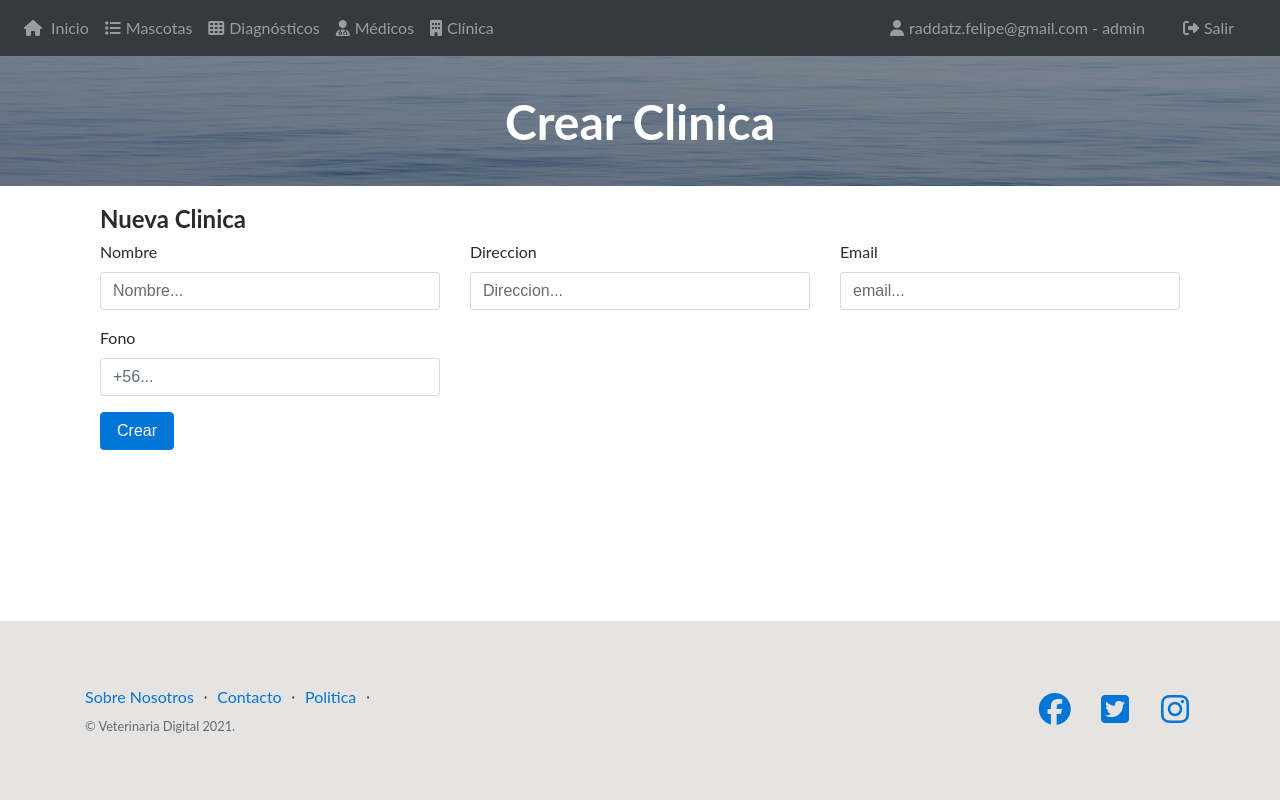
After one commit to piperaddatz/DigitalVet, a Django app: page /clinica/crear in a window 1280 px wide. The commit adds this page. Run offline with Django 3.2, Linux system fonts and the light colour scheme; a user stored in the database is signed in; some libraries are stand-ins or nearby versions.

Commit message:
CRUD Clinicas

```diff
--- a/vet/forms.py
+++ b/vet/forms.py
@@ -2,7 +2,7 @@ from django.contrib.auth.forms import UserCreationForm, UserChangeForm
 
 from django import forms
 from . import models
-from .models import CustomUser, Mascota, Diagnostico
+from .models import CustomUser, Mascota, Diagnostico, Clinica
 
 
 
@@ -40,6 +40,12 @@ class DiagnosticoForm(forms.ModelForm):
         fields = ('titulo', 'descripcion','clinica')
 
 
+class ClinicaForm(forms.ModelForm):
+    class Meta:
+        model = Clinica
+        fields = ('nombre','direccion','email','fono')
+
+
 '''
 class UsuarioForm(forms.ModelForm):
     class Meta:
--- a/vet/models.py
+++ b/vet/models.py
@@ -24,17 +24,19 @@ class CustomUser(AbstractBaseUser, PermissionsMixin):
     def __str__(self):
         return self.email
 
+
 # CLÍNICA
 class Clinica(models.Model):
     nombre = models.CharField(max_length=50)
     direccion = models.TextField()
     email = models.EmailField(max_length=50)
     fono = models.CharField(max_length=15)
-    profile_pic = models.ImageField()
+    profile_pic = models.ImageField(upload_to='clinica_profile',blank=True)
     created_at = models.DateTimeField(auto_now_add=True)
 
     def __str__(self):
         return self.nombre
+
 
 # MASCOTA
 class Mascota(models.Model):
--- /dev/null
+++ b/vet/templates/clinicas/crear.html
@@ -0,0 +1,71 @@
+{% extends "base.html" %}
+
+{% block content %}
+
+<body>
+
+    <header class="masthead text-white text-center hola" style="padding: 40px;">
+        <div class="overlay"></div>
+        <div class="container" style="height: 50px;">
+            <div class="row">
+                <div class="col-xl-9 mx-auto">
+                    <h1 class="mb-5">Crear Clinica</h1>
+                </div>
+            </div>
+        </div>
+    </header>
+
+    <div class="container" style="margin-top: 20px">
+
+        <div class="container">
+            <h4>Nueva Clinica</h4>
+
+            <!--
+            <form method="POST" action="#" id="groupForm">
+                {% csrf_token %}
+                {{ form.as_p }}
+                <input type="submit" value="Create" class="btn btn-primary btn-large">
+            </form>-->
+
+            <form method="POST" action="#" id="groupForm">
+                {% csrf_token %}
+
+                <div class="row">
+                    <div class="col-lg-4">
+                        <div class="form-group">
+                            <label for="nombre">Nombre</label>
+                            <input type="text" class="form-control" name="nombre" placeholder="Nombre...">
+                        </div>
+                    </div>
+                    <div class="col-lg-4">
+                        <div class="form-group">
+                            <label for="direccion">Direccion</label>
+                            <input type="text" class="form-control" name="direccion" placeholder="Direccion...">
+                        </div>
+                    </div>
+                    <div class="col-lg-4">
+                        <div class="form-group">
+                            <label for="email">Email</label>
+                            <input type="email" class="form-control" name="email" placeholder="email...">
+                        </div>
+                    </div>
+
+                    <div class="col-lg-4">
+                        <div class="form-group">
+                            <label for="fono">Fono</label>
+                            <input type="text" class="form-control" name="fono" placeholder="+56...">
+                        </div>
+                    </div>
+
+                </div>
+
+
+                <input type="submit" value="Crear" class="btn btn-primary btn-large">
+            </form>
+
+        </div>
+
+    </div>
+</body>
+
+{% endblock %}
--- a/vet/templates/diagnosticos/editar.html
+++ b/vet/templates/diagnosticos/editar.html
@@ -38,7 +38,7 @@
 
                         <div class="form-group" style="margin: 30px;">
                             <label for="nombre">Descripcion</label>
-                            <input type="text" class="form-control" name="descripcion" placeholder="descripcion..." value="{{diagnostico.descripcion}}"">
+                            <input type="text" class="form-control" name="descripcion" placeholder="descripcion..." value="{{diagnostico.descripcion}}">
                         </div>
 
                         <select name="clinica" tyle="margin: 30px;">
--- a/vet/urls.py
+++ b/vet/urls.py
@@ -17,6 +17,10 @@ urlpatterns = [
 
         # CLÍNICA
         path('clinica/listado', views.clinicaListado, name="clinica-list"),
+        path('clinica/crear', views.clinicaCrear, name="clinica-crear"),
+        path('clinica/editar/<int:idClinica>', views.clinicaEditar, name="clinica-editar"),
+        path('clinica/detalle/<int:idClinica>', views.clinicaDetalle, name="clinica-detalle"),
+        path('clinica/eliminar/<int:idClinica>', views.clinicaEliminar, name="clinica-eliminar"),
 
         # MÉDICO
         path('medicos/listado', views.medicosListado, name="medicos-list"),
--- a/vet/views/views.py
+++ b/vet/views/views.py
@@ -1,6 +1,6 @@
 from django.shortcuts import render, redirect
 from django import forms
-from ..forms import CustomUserCreationForm, MascotaForm, DiagnosticoForm
+from ..forms import CustomUserCreationForm, MascotaForm, DiagnosticoForm, ClinicaForm
 from ..models import CustomUser, Mascota, Clinica, Diagnostico
 from django.contrib.auth.models import User
 from django.contrib.auth import logout
@@ -14,7 +14,8 @@ def index(request):
 
 
 
-# Views de mascotas
+
+###########################     Views de mascotas     #######################
 
 def mascotasListado(request, sort):
     if not request.user.is_authenticated:
@@ -111,9 +112,7 @@ def mascotaCliente(request):
 
 
 
-
-
-
+###########################     Views de Clinicas     #######################
 
 
 def clinicaListado(request):
@@ -126,6 +125,86 @@ def clinicaListado(request):
     return render(request, 'clinicas/listado.html', {"clinicas":clinicas})
 
 
+def clinicaCrear(request):
+    if not request.user.is_authenticated:
+        return redirect('/accounts/login/')
+
+    form = ClinicaForm(request.POST)
+
+    print("USUARIO:", request.user.rol)
+
+    if request.method == 'POST':
+        if form.is_valid():
+
+            new_clinica = Clinica.objects.create(
+                    nombre = form.cleaned_data["nombre"],
+                    direccion = form.cleaned_data["direccion"],
+                    email = form.cleaned_data["email"],
+                    fono = form.cleaned_data["fono"],
+                                )
+            new_clinica.save()
+            #return render(request, 'index.html', {})
+            return redirect('/clinica/listado')
+
+        else:
+            print('formulario rechazado')
+            form = ClinicaForm()
+
+    return render(request, 'clinicas/crear.html', { 'form': form })
+
+
+def clinicaEditar(request, idClinica):
+    if not request.user.is_authenticated:
+        return redirect('/accounts/login/')
+
+    clinicaFound = Clinica.objects.get(id=idClinica)
+
+    form = ClinicaForm(request.POST)
+
+    print("USUARIO:", request.user.rol)
+
+    if request.method == 'POST':
+        if form.is_valid():
+
+            clinicaFound.nombre = form.cleaned_data["nombre"]
+            clinicaFound.direccion = form.cleaned_data["direccion"]
+            clinicaFound.email = form.cleaned_data["email"]
+            clinicaFound.fono = form.cleaned_data["fono"]
+            clinicaFound.save()
+
+            return redirect('/clinica/listado')
+
+        else:
+            form = clinicaForm()
+
+
+    return render(request, 'clinicas/editar.html', { 'form': form, 'clinica': clinicaFound })
+
+
+
+def clinicaDetalle(request, idClinica):
+    clinicas = Clinica.objects.filter(id=idClinica)
+    clinica = clinicas[0]
+    if not request.user.is_authenticated:
+        return redirect('/accounts/login/')
+
+    print("USUARIO:", request.user.rol)
+
+    return render(request, 'clinicas/detalle.html', {"clinica":clinica})
+
+
+
+def clinicaEliminar(request, idClinica):
+    clinicaFound = Clinica.objects.get(id=idClinica)
+
+    clinicaFound.delete()
+
+    return redirect('/clinica/listado')
+
+
+
+
+###########################     Views de Medicos    #######################
 
 def medicosListado(request):
     users = CustomUser.objects.filter(rol="medico")
@@ -139,7 +218,7 @@ def medicosListado(request):
 
 
 
-###############    Views de diagnosticos
+#########################    Views de Diagnosticos    #######################
 
 
 def diagnosticoListado(request, pk):
```
Also changed, not shown: vet/templates/clinicas/detalle.html (added, +63 -0 lines), vet/templates/clinicas/editar.html (added, +67 -0 lines), vet/templates/clinicas/listado.html (+10 -2 lines), db.sqlite3, vet/migrations/0005_auto_20210405_0042.py (added).
